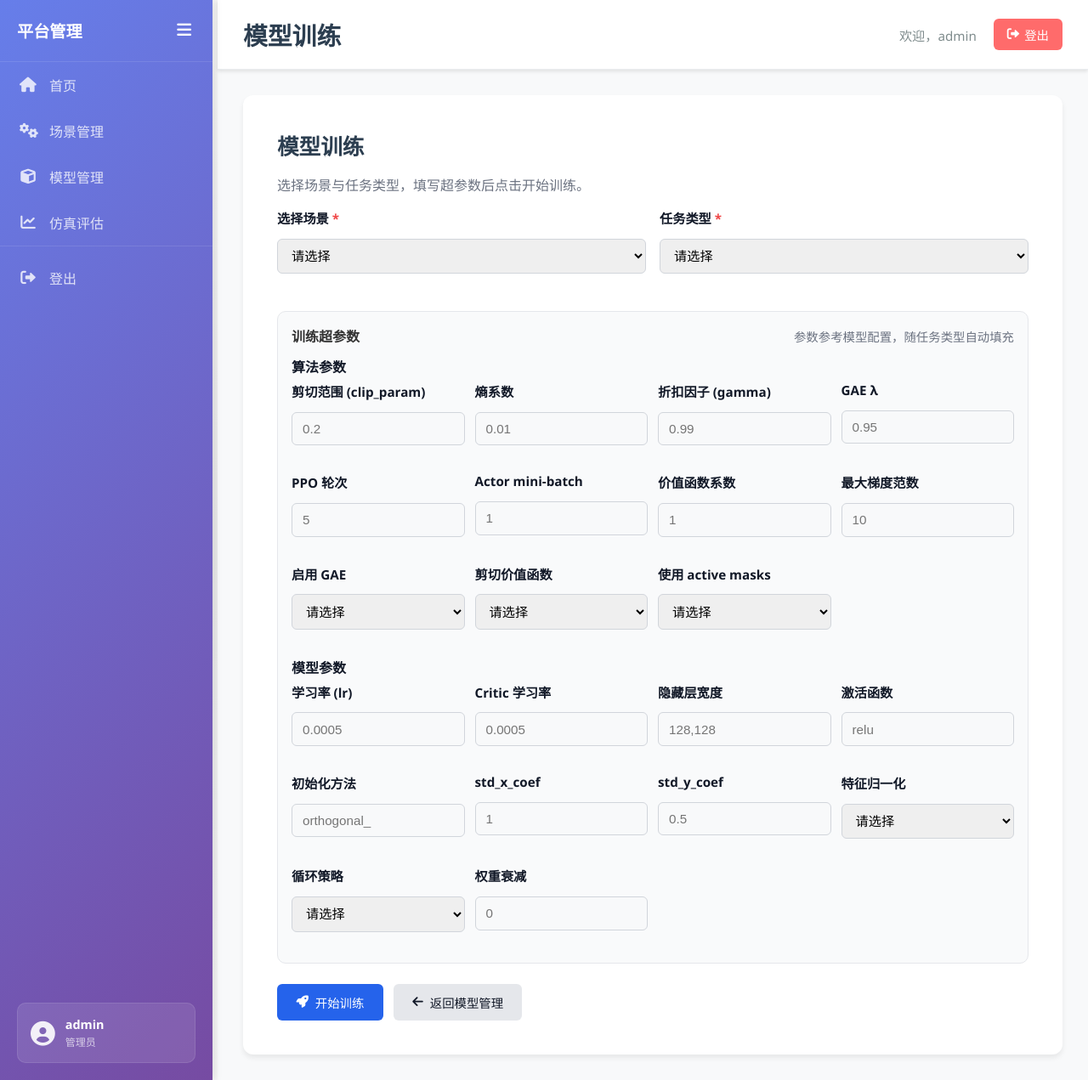
After one commit to OxygenHood/WebApp, a Flask app: page /model/train in a window 1280 px wide. The commit adds this page. Shown: the whole page at 85% size. Run offline with Flask 3, Linux system fonts and the light colour scheme; a user stored in the database is signed in; data comes from the database, SQL or seed files in the repository; both versions use the stored data as it was after the commit.

Commit message:
add train

```diff
--- a/app.py
+++ b/app.py
@@ -452,6 +452,82 @@ def model():
         model_groups=grouped,
         category_labels=MODEL_CATEGORIES
     )
+
+def _load_first_config(category):
+    """从指定模型类别目录读取首个 config.json 作为预设"""
+    base_dir = os.path.join(MODEL_ROOT, category)
+    if not os.path.isdir(base_dir):
+        return {}
+    for root, _, files in os.walk(base_dir):
+        if 'config.json' in files:
+            try:
+                with open(os.path.join(root, 'config.json'), 'r', encoding='utf-8') as f:
+                    return json.load(f)
+            except Exception:
+                return {}
+    return {}
+
+
+def _build_train_presets():
+    """提取火力/目标分配的核心超参数作为预设"""
+    presets = {}
+    for category in ['target_allocation', 'fire_allocaltion']:
+        cfg = _load_first_config(category)
+        algo_args = cfg.get('algo_args', {}).get('algo', {}) if isinstance(cfg, dict) else {}
+        model_args = cfg.get('algo_args', {}).get('model', {}) if isinstance(cfg, dict) else {}
+        presets[category] = {
+            'algo': {
+                'clip_param': algo_args.get('clip_param'),
+                'entropy_coef': algo_args.get('entropy_coef'),
+                'gamma': algo_args.get('gamma'),
+                'gae_lambda': algo_args.get('gae_lambda'),
+                'ppo_epoch': algo_args.get('ppo_epoch'),
+                'actor_num_mini_batch': algo_args.get('actor_num_mini_batch'),
+                'value_loss_coef': algo_args.get('value_loss_coef'),
+                'max_grad_norm': algo_args.get('max_grad_norm'),
+                'use_gae': algo_args.get('use_gae'),
+                'use_clipped_value_loss': algo_args.get('use_clipped_value_loss'),
+                'use_policy_active_masks': algo_args.get('use_policy_active_masks'),
+            },
+            'model': {
+                'lr': model_args.get('lr'),
+                'critic_lr': model_args.get('critic_lr'),
+                'hidden_sizes': model_args.get('hidden_sizes'),
+                'activation_func': model_args.get('activation_func'),
+                'use_recurrent_policy': model_args.get('use_recurrent_policy'),
+                'use_feature_normalization': model_args.get('use_feature_normalization'),
+                'weight_decay': model_args.get('weight_decay'),
+                'initialization_method': model_args.get('initialization_method'),
+                'std_x_coef': model_args.get('std_x_coef'),
+                'std_y_coef': model_args.get('std_y_coef')
+            }
+        }
+    return presets
+
+@app.route('/model/train', methods=['GET', 'POST'])
+@login_required
+def train_model():
+    """模型训练演示页"""
+    conn = get_db_connection()
+    scenarios = conn.execute(
+        'SELECT id, name FROM scenarios WHERE status = "active" ORDER BY created_at DESC'
+    ).fetchall()
+    conn.close()
+
+    if request.method == 'POST':
+        scenario_id = (request.form.get('scenario_id') or '').strip()
+        train_type = (request.form.get('train_type') or '').strip()
+        if not scenario_id or not train_type:
+            flash('请选择场景和任务类型', 'error')
+            return redirect(url_for('train_model'))
+
+        scenario_name = next((s['name'] for s in scenarios if str(s['id']) == scenario_id), '未选择')
+        task_label = '目标分配' if train_type == 'target_allocation' else '火力分配'
+        flash(f'训练任务已提交：{task_label} · 场景 {scenario_name}', 'success')
+        return redirect(url_for('train_model'))
+
+    train_presets = _build_train_presets()
+    return render_template('train_model.html', scenarios=scenarios, train_presets=train_presets)
 
 @app.route('/model/<int:model_id>')
 @login_required
--- /dev/null
+++ b/templates/train_model.html
@@ -0,0 +1,355 @@
+{% extends "base.html" %}
+
+{% block title %}模型训练 - 无人机集群动态任务分配仿真平台{% endblock %}
+
+{% block page_title %}模型训练{% endblock %}
+
+{% block content %}
+<div class="page-container">
+    <div class="content-card">
+        <div class="header-row">
+            <div>
+                <h2>模型训练</h2>
+                <p class="subtitle">选择场景与任务类型，填写超参数后点击开始训练。</p>
+            </div>
+        </div>
+
+        <!-- 提示消息 -->
+        {% with messages = get_flashed_messages(with_categories=true) %}
+            {% if messages %}
+                {% for category, message in messages %}
+                    <div class="alert alert-{{ category }}">{{ message }}</div>
+                {% endfor %}
+            {% endif %}
+        {% endwith %}
+
+        <form method="POST" action="{{ url_for('train_model') }}" class="train-form">
+            <div class="form-grid">
+                <div class="form-group">
+                    <label for="scenario">选择场景 <span class="required">*</span></label>
+                    <select id="scenario" name="scenario_id" required {% if not scenarios %}disabled{% endif %}>
+                        <option value="">请选择</option>
+                        {% for scenario in scenarios %}
+                            <option value="{{ scenario.id }}">{{ scenario.name }}</option>
+                        {% endfor %}
+                    </select>
+                    {% if not scenarios %}
+                        <small class="hint">暂无可用场景，请先创建场景后再试。</small>
+                    {% endif %}
+                </div>
+
+                <div class="form-group">
+                    <label for="train_type">任务类型 <span class="required">*</span></label>
+                    <select id="train_type" name="train_type" required>
+                        <option value="">请选择</option>
+                        <option value="target_allocation">目标分配</option>
+                        <option value="fire_allocaltion">火力分配</option>
+                    </select>
+                </div>
+            </div>
+
+            <div class="param-section">
+                <div class="param-header">
+                    <h4>训练超参数</h4>
+                    <span class="muted">参数参考模型配置，随任务类型自动填充</span>
+                </div>
+
+                <div class="param-subtitle">算法参数</div>
+                <div class="param-grid">
+                    <div class="form-group">
+                        <label for="clip_param">剪切范围 (clip_param)</label>
+                        <input type="number" step="0.01" id="clip_param" name="clip_param" placeholder="0.2">
+                    </div>
+                    <div class="form-group">
+                        <label for="entropy_coef">熵系数</label>
+                        <input type="number" step="0.001" id="entropy_coef" name="entropy_coef" placeholder="0.01">
+                    </div>
+                    <div class="form-group">
+                        <label for="gamma">折扣因子 (gamma)</label>
+                        <input type="number" step="0.01" id="gamma" name="gamma" placeholder="0.99" min="0" max="1">
+                    </div>
+                    <div class="form-group">
+                        <label for="gae_lambda">GAE λ</label>
+                        <input type="number" step="0.01" id="gae_lambda" name="gae_lambda" placeholder="0.95" min="0" max="1">
+                    </div>
+                    <div class="form-group">
+                        <label for="ppo_epoch">PPO 轮次</label>
+                        <input type="number" id="ppo_epoch" name="ppo_epoch" placeholder="5" min="1">
+                    </div>
+                    <div class="form-group">
+                        <label for="actor_num_mini_batch">Actor mini-batch</label>
+                        <input type="number" id="actor_num_mini_batch" name="actor_num_mini_batch" placeholder="1" min="1">
+                    </div>
+                    <div class="form-group">
+                        <label for="value_loss_coef">价值函数系数</label>
+                        <input type="number" step="0.1" id="value_loss_coef" name="value_loss_coef" placeholder="1">
+                    </div>
+                    <div class="form-group">
+                        <label for="max_grad_norm">最大梯度范数</label>
+                        <input type="number" step="0.1" id="max_grad_norm" name="max_grad_norm" placeholder="10">
+                    </div>
+                    <div class="form-group">
+                        <label for="use_gae">启用 GAE</label>
+                        <select id="use_gae" name="use_gae">
+                            <option value="">请选择</option>
+                            <option value="true">true</option>
+                            <option value="false">false</option>
+                        </select>
+                    </div>
+                    <div class="form-group">
+                        <label for="use_clipped_value_loss">剪切价值函数</label>
+                        <select id="use_clipped_value_loss" name="use_clipped_value_loss">
+                            <option value="">请选择</option>
+                            <option value="true">true</option>
+                            <option value="false">false</option>
+                        </select>
+                    </div>
+                    <div class="form-group">
+                        <label for="use_policy_active_masks">使用 active masks</label>
+                        <select id="use_policy_active_masks" name="use_policy_active_masks">
+                            <option value="">请选择</option>
+                            <option value="true">true</option>
+                            <option value="false">false</option>
+                        </select>
+                    </div>
+                </div>
+
+                <div class="param-subtitle">模型参数</div>
+                <div class="param-grid">
+                    <div class="form-group">
+                        <label for="lr">学习率 (lr)</label>
+                        <input type="number" step="0.000001" id="lr" name="lr" placeholder="0.0005" min="0">
+                    </div>
+                    <div class="form-group">
+                        <label for="critic_lr">Critic 学习率</label>
+                        <input type="number" step="0.000001" id="critic_lr" name="critic_lr" placeholder="0.0005" min="0">
+                    </div>
+                    <div class="form-group">
+                        <label for="hidden_sizes">隐藏层宽度</label>
+                        <input type="text" id="hidden_sizes" name="hidden_sizes" placeholder="128,128">
+                    </div>
+                    <div class="form-group">
+                        <label for="activation_func">激活函数</label>
+                        <input type="text" id="activation_func" name="activation_func" placeholder="relu">
+                    </div>
+                    <div class="form-group">
+                        <label for="initialization_method">初始化方法</label>
+                        <input type="text" id="initialization_method" name="initialization_method" placeholder="orthogonal_">
+                    </div>
+                    <div class="form-group">
+                        <label for="std_x_coef">std_x_coef</label>
+                        <input type="number" step="0.1" id="std_x_coef" name="std_x_coef" placeholder="1">
+                    </div>
+                    <div class="form-group">
+                        <label for="std_y_coef">std_y_coef</label>
+                        <input type="number" step="0.1" id="std_y_coef" name="std_y_coef" placeholder="0.5">
+                    </div>
+                    <div class="form-group">
+                        <label for="use_feature_normalization">特征归一化</label>
+                        <select id="use_feature_normalization" name="use_feature_normalization">
+                            <option value="">请选择</option>
+                            <option value="true">true</option>
+                            <option value="false">false</option>
+                        </select>
+                    </div>
+                    <div class="form-group">
+                        <label for="use_recurrent_policy">循环策略</label>
+                        <select id="use_recurrent_policy" name="use_recurrent_policy">
+                            <option value="">请选择</option>
+                            <option value="true">true</option>
+                            <option value="false">false</option>
+                        </select>
+                    </div>
+                    <div class="form-group">
+                        <label for="weight_decay">权重衰减</label>
+                        <input type="number" step="0.0001" id="weight_decay" name="weight_decay" placeholder="0">
+                    </div>
+                </div>
+            </div>
+
+            <div class="form-actions">
+                <button type="submit" class="btn btn-primary" {% if not scenarios %}disabled{% endif %}>
+                    <i class="fas fa-rocket"></i> 开始训练
+                </button>
+                <a href="{{ url_for('model') }}" class="btn btn-secondary">
+                    <i class="fas fa-arrow-left"></i> 返回模型管理
+                </a>
+            </div>
+        </form>
+    </div>
+</div>
+
+<script>
+const trainPresets = {{ train_presets | tojson }};
+
+function setInputValue(id, value) {
+    const el = document.getElementById(id);
+    if (!el || value === undefined || value === null) return;
+    if (el.tagName === 'SELECT') {
+        el.value = String(value);
+    } else if (Array.isArray(value)) {
+        el.value = value.join(',');
+    } else {
+        el.value = value;
+    }
+}
+
+function applyPreset(type) {
+    const preset = trainPresets[type];
+    if (!preset) return;
+    const algo = preset.algo || {};
+    const model = preset.model || {};
+    Object.entries({
+        clip_param: algo.clip_param,
+        entropy_coef: algo.entropy_coef,
+        gamma: algo.gamma,
+        gae_lambda: algo.gae_lambda,
+        ppo_epoch: algo.ppo_epoch,
+        actor_num_mini_batch: algo.actor_num_mini_batch,
+        value_loss_coef: algo.value_loss_coef,
+        max_grad_norm: algo.max_grad_norm,
+        use_gae: algo.use_gae,
+        use_clipped_value_loss: algo.use_clipped_value_loss,
+        use_policy_active_masks: algo.use_policy_active_masks,
+        lr: model.lr,
+        critic_lr: model.critic_lr,
+        hidden_sizes: model.hidden_sizes,
+        activation_func: model.activation_func,
+        initialization_method: model.initialization_method,
+        std_x_coef: model.std_x_coef,
+        std_y_coef: model.std_y_coef,
+        use_feature_normalization: model.use_feature_normalization,
+        use_recurrent_policy: model.use_recurrent_policy,
+        weight_decay: model.weight_decay
+    }).forEach(([key, val]) => setInputValue(key, val));
+}
+
+document.addEventListener('DOMContentLoaded', () => {
+    const trainType = document.getElementById('train_type');
+    if (trainType) {
+        trainType.addEventListener('change', (e) => applyPreset(e.target.value));
+    }
+    // 初始根据当前选择应用一次
+    if (trainType && trainType.value) {
+        applyPreset(trainType.value);
+    }
+});
+</script>
+
+<style>
+.header-row {
+    display: flex;
+    justify-content: space-between;
+    align-items: center;
+    gap: 1rem;
+}
+.subtitle {
+    margin: 0.25rem 0 0;
+    color: #6b7280;
+}
+.alert {
+    padding: 0.75rem 1rem;
+    margin: 1rem 0;
+    border-radius: 6px;
+}
+.alert-success { background: #ecfdf3; color: #166534; border: 1px solid #bbf7d0; }
+.alert-error { background: #fef2f2; color: #b91c1c; border: 1px solid #fecaca; }
+.train-form {
+    margin-top: 1rem;
+}
+.form-grid {
+    display: grid;
+    grid-template-columns: repeat(auto-fit, minmax(260px, 1fr));
+    gap: 1rem;
+}
+.form-group {
+    display: flex;
+    flex-direction: column;
+    gap: 0.35rem;
+}
+.form-group label {
+    font-weight: 700;
+    color: #111827;
+}
+.form-group input,
+.form-group select {
+    padding: 0.65rem 0.75rem;
+    border: 1px solid #d1d5db;
+    border-radius: 6px;
+    font-size: 0.95rem;
+}
+.required {
+    color: #ef4444;
+}
+.hint {
+    color: #9ca3af;
+    font-size: 0.9rem;
+}
+.param-section {
+    margin-top: 1.5rem;
+    border: 1px solid #e5e7eb;
+    border-radius: 10px;
+    padding: 1rem;
+    background: #f9fafb;
+}
+.param-header {
+    display: flex;
+    justify-content: space-between;
+    align-items: baseline;
+    margin-bottom: 0.75rem;
+}
+.param-subtitle {
+    margin: 0.75rem 0 0.35rem;
+    font-weight: 700;
+    color: #111827;
+}
+.param-grid {
+    display: grid;
+    grid-template-columns: repeat(auto-fit, minmax(200px, 1fr));
+    gap: 0.75rem;
+}
+.muted {
+    color: #6b7280;
+    font-size: 0.9rem;
+}
+.form-actions {
+    display: flex;
+    gap: 0.75rem;
+    margin-top: 1.5rem;
+}
+.btn {
+    padding: 0.7rem 1.4rem;
+    border-radius: 6px;
+    border: none;
+    cursor: pointer;
+    display: inline-flex;
+    align-items: center;
+    gap: 0.5rem;
+    text-decoration: none;
+    transition: all 0.2s;
+}
+.btn-primary {
+    background: #2563eb;
+    color: #fff;
+}
+.btn-primary:hover { background: #1d4ed8; }
+.btn-secondary {
+    background: #e5e7eb;
+    color: #111827;
+}
+.btn-secondary:hover { background: #d4d8dd; }
+@media (max-width: 768px) {
+    .header-row {
+        flex-direction: column;
+        align-items: flex-start;
+    }
+    .form-actions {
+        flex-direction: column;
+    }
+    .btn {
+        width: 100%;
+        justify-content: center;
+    }
+}
+</style>
+{% endblock %}
```
Also changed, not shown: templates/model.html (+38 -0 lines), webapp.db.
